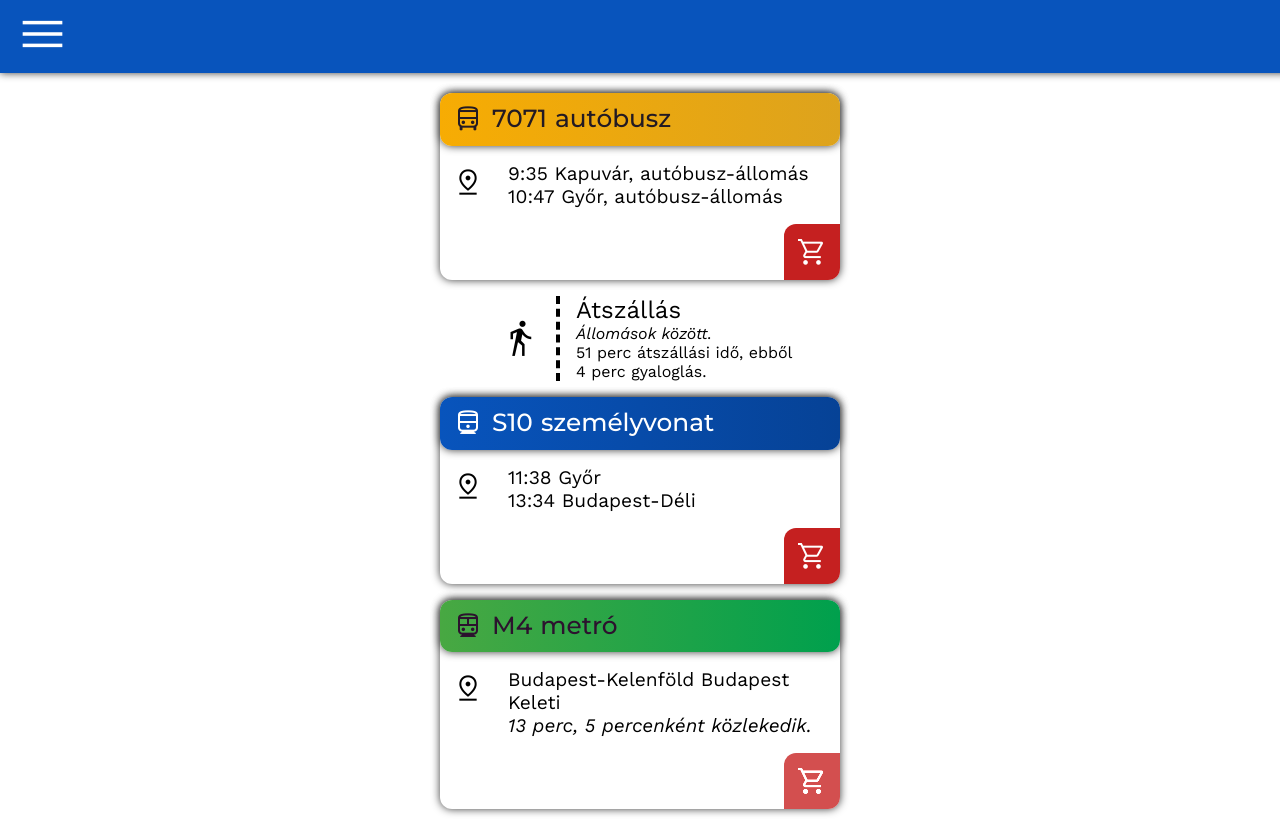
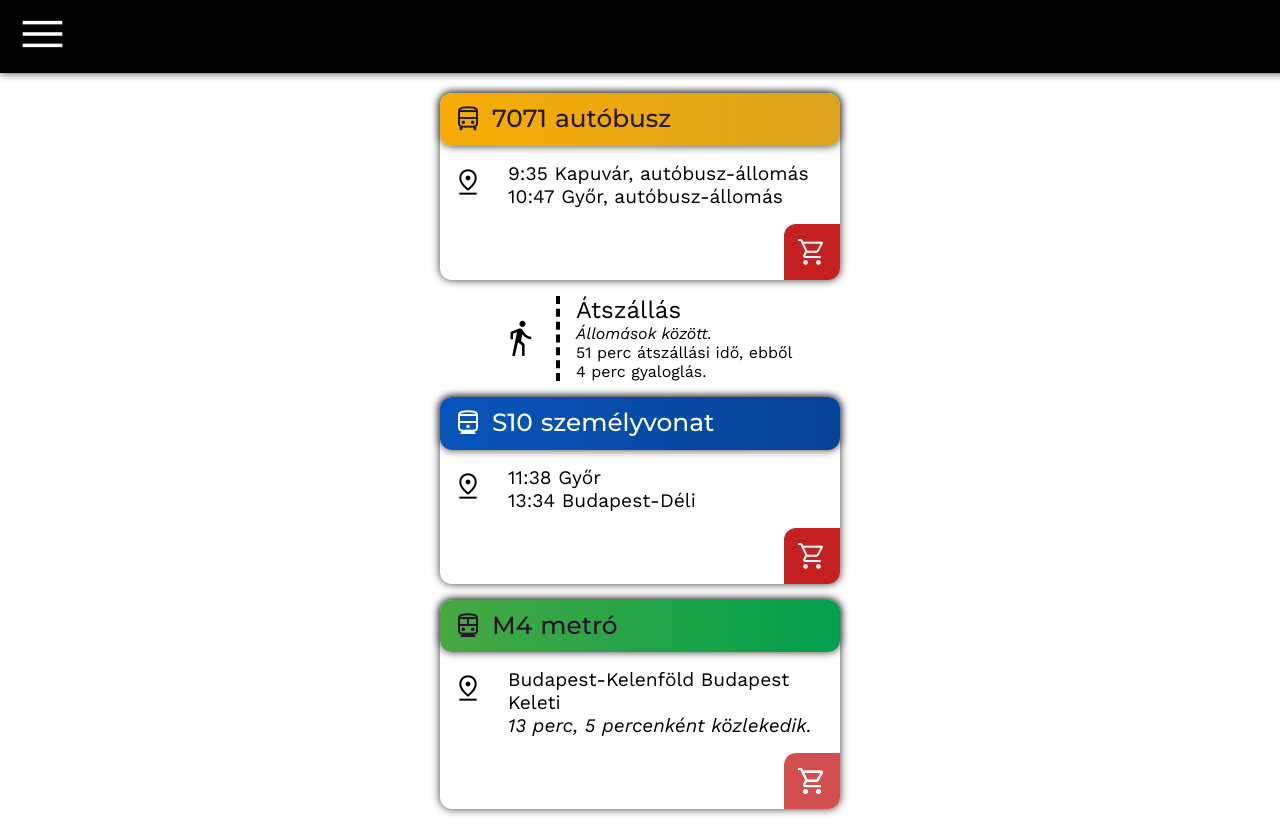
Before and after one commit to Menetszel/web-v2, a plain HTML site: page index.html in a window 1280 px wide. Drawn offline with nearby package versions, Linux system fonts and the light colour scheme; a web font is replaced by a local one.

Commit message:
Update transport tab styling in index.html and default.css

```diff
--- a/resources/styles/default.css
+++ b/resources/styles/default.css
@@ -265,7 +265,7 @@ body {
 
 
 #navbar {
-    background-color: var(--blue1);
+    background-color: var(--secondary);
     display: flex;
     margin: 0;
     top: 0;
@@ -292,6 +292,7 @@ body {
     }
     100% {
       transform: translateY(100%);
+      opacity: 0;
     }
 }
 
```
